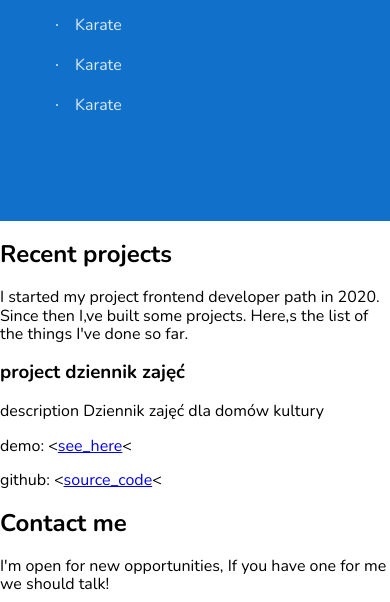
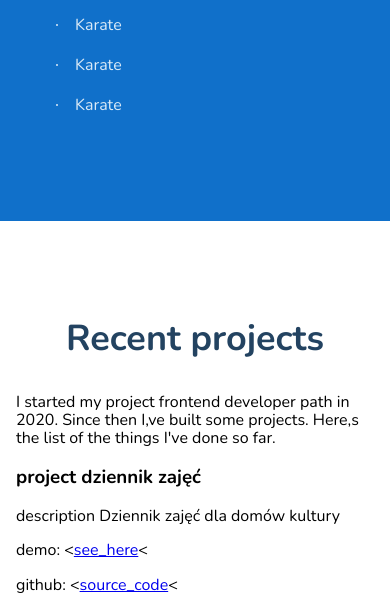
Before and after one commit to itzygzak/itzygzak.github.io, a website built with webpack: page src/pages/index.html in a window 390 px wide. Shown: the part 1849-2451 px from the top of the page. Built offline with nearby package versions, Linux system fonts and the light colour scheme.

Commit message:
Feat:Start projects mobile styles

```diff
--- a/src/scss/main.scss
+++ b/src/scss/main.scss
@@ -5,7 +5,7 @@
 @import "_variables";
 @import "modules/hero.scss";
 @import "modules/skills.scss";
-
+@import "modules/projects.scss";
 html{
   box-sizing: border-box;
 }
--- /dev/null
+++ b/src/scss/modules/projects.scss
@@ -0,0 +1,19 @@
+.projects{
+    padding: 64px 16px 0;
+    &__description{
+        font-weight: 300px;
+        font-size: 16px;
+        line-height: 32px;
+        text-align: center;
+    }
+    &__header{
+        font-size: 36px;
+        line-height: 48px;
+        color: $textDark;
+        text-align: center;
+    }
+}
+
+.project{
+    box-sizing: 0 4px 16px rgba(0, 0, 0, 0.25 );
+}
```
